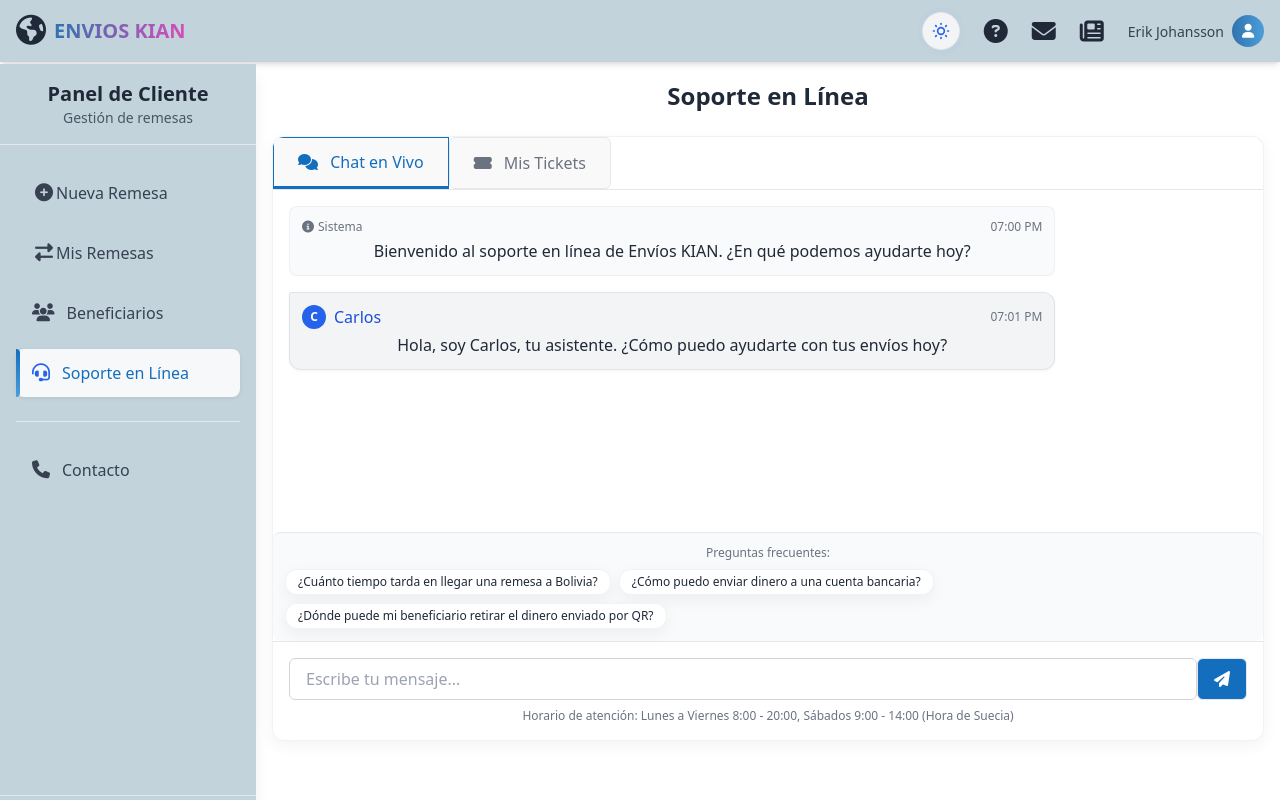
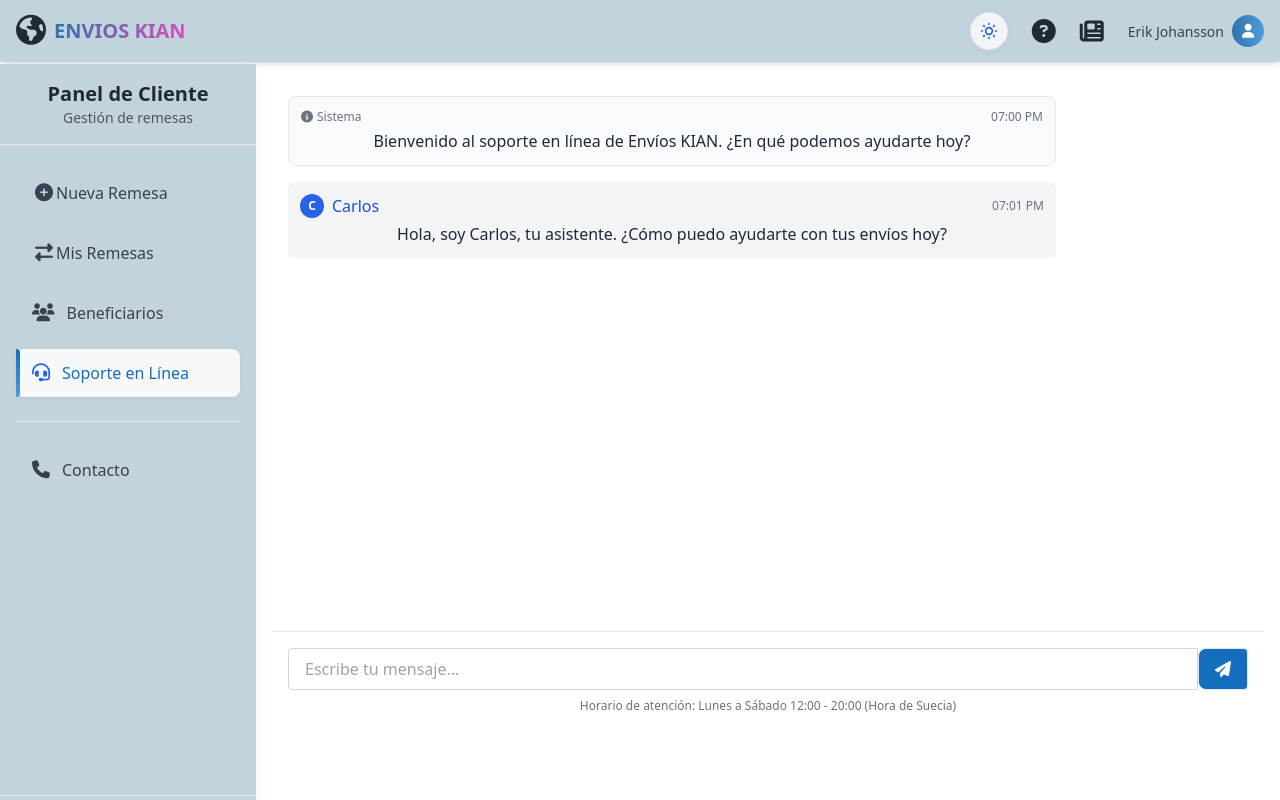
Before and after one commit to astlimbarko/envios-kian, a Vue app: page /cliente/soporte in a window 1280 px wide. Built offline with nearby package versions, Linux system fonts and the light colour scheme.

Commit message:
mejore estetica de BeneficiariosMorales.vue, modifique Soporte quita muchas cosas, quite mensajes de Navbar

```diff
--- a/src/paginas/cliente/Soporte.vue
+++ b/src/paginas/cliente/Soporte.vue
@@ -1,8 +1,7 @@
 <script setup>
 import { ref } from 'vue'
 
-// Estado para el chat y los tickets
-const activeTab = ref('chat')
+// Estado para el chat
 const mensajes = ref([
   {
     id: 1,
@@ -50,7 +49,6 @@ const enviarMensaje = () => {
 
   nuevoMensaje.value = ''
 
-  // Simular respuesta después de un breve retraso
   setTimeout(() => {
     mensajes.value.push({
       id: mensajes.value.length + 1,
@@ -62,24 +60,6 @@ const enviarMensaje = () => {
   }, 1000)
 }
 
-// Tickets de soporte
-const tickets = ref([
-  {
-    id: 'TIC-2023-001',
-    asunto: 'Problema con remesa a Bolivia',
-    estado: 'resuelto',
-    fecha: '15/04/2023',
-    ultimaActualizacion: '18/04/2023'
-  },
-  {
-    id: 'TIC-2023-002',
-    asunto: 'Consulta sobre tipos de cambio',
-    estado: 'en_proceso',
-    fecha: '20/04/2023',
-    ultimaActualizacion: '21/04/2023'
-  }
-])
-
 // Usar una FAQ predefinida
 const usarFAQ = (faq) => {
   nuevoMensaje.value = faq.pregunta
@@ -87,38 +67,7 @@ const usarFAQ = (faq) => {
 </script>
 
 <template>
-  <div>
-    <h1 class="text-2xl font-bold text-gray-800 mb-6">Soporte en Línea</h1>
-
-    <!-- Pestañas -->
-    <div class="bg-white rounded-lg shadow-md overflow-hidden mb-6">
-      <div class="flex border-b">
-        <button
-          @click="activeTab = 'chat'"
-          :class="[
-            'py-3 px-6 focus:outline-none',
-            activeTab === 'chat'
-              ? 'text-[#146EBE] border-b-2 border-[#146EBE] font-medium'
-              : 'text-gray-500 hover:text-gray-700'
-          ]"
-        >
-          <i class="fas fa-comments mr-2"></i> Chat en Vivo
-        </button>
-        <button
-          @click="activeTab = 'tickets'"
-          :class="[
-            'py-3 px-6 focus:outline-none',
-            activeTab === 'tickets'
-              ? 'text-[#146EBE] border-b-2 border-[#146EBE] font-medium'
-              : 'text-gray-500 hover:text-gray-700'
-          ]"
-        >
-          <i class="fas fa-ticket-alt mr-2"></i> Mis Tickets
-        </button>
-      </div>
-
-      <!-- Chat en vivo -->
-      <div v-if="activeTab === 'chat'" class="h-[calc(100vh-250px)] flex flex-col">
+  <div class="h-[calc(100vh-150px)] flex flex-col">
     <!-- Mensajes -->
     <div class="flex-1 p-4 overflow-y-auto space-y-4">
       <div
@@ -165,20 +114,7 @@ const usarFAQ = (faq) => {
       </div>
     </div>
 
-        <!-- Sugerencias de preguntas frecuentes -->
-        <div class="p-3 bg-gray-50 border-t border-gray-200">
-          <p class="text-xs text-gray-500 mb-2">Preguntas frecuentes:</p>
-          <div class="flex flex-wrap gap-2">
-            <button
-              v-for="(faq, index) in faqs"
-              :key="index"
-              @click="usarFAQ(faq)"
-              class="text-xs bg-white border border-gray-300 rounded-full px-3 py-1 hover:bg-gray-100"
-            >
-              {{ faq.pregunta }}
-            </button>
-          </div>
-        </div>
+
 
     <!-- Input para nuevo mensaje -->
     <div class="p-4 border-t border-gray-200">
@@ -197,176 +133,8 @@ const usarFAQ = (faq) => {
         </button>
       </form>
       <p class="text-xs text-gray-500 mt-2">
-            Horario de atención: Lunes a Viernes 8:00 - 20:00, Sábados 9:00 - 14:00 (Hora de Suecia)
+        Horario de atención: Lunes a Sábado 12:00 - 20:00 (Hora de Suecia)
       </p>
     </div>
   </div>
-
-      <!-- Tickets de soporte -->
-      <div v-if="activeTab === 'tickets'" class="p-4">
-        <div class="mb-4 flex justify-between items-center">
-          <h3 class="text-lg font-semibold text-gray-800">Mis Tickets de Soporte</h3>
-          <button class="bg-[#146EBE] text-white px-4 py-2 rounded text-sm hover:bg-blue-700 transition-colors">
-            <i class="fas fa-plus mr-2"></i> Nuevo Ticket
-          </button>
-        </div>
-
-        <div class="overflow-x-auto">
-          <table class="min-w-full divide-y divide-gray-200">
-            <thead class="bg-gray-50">
-              <tr>
-                <th scope="col" class="px-6 py-3 text-left text-xs font-medium text-gray-500 uppercase tracking-wider">
-                  ID Ticket
-                </th>
-                <th scope="col" class="px-6 py-3 text-left text-xs font-medium text-gray-500 uppercase tracking-wider">
-                  Asunto
-                </th>
-                <th scope="col" class="px-6 py-3 text-left text-xs font-medium text-gray-500 uppercase tracking-wider">
-                  Estado
-                </th>
-                <th scope="col" class="px-6 py-3 text-left text-xs font-medium text-gray-500 uppercase tracking-wider">
-                  Fecha
-                </th>
-                <th scope="col" class="px-6 py-3 text-left text-xs font-medium text-gray-500 uppercase tracking-wider">
-                  Acciones
-                </th>
-              </tr>
-            </thead>
-            <tbody class="bg-white divide-y divide-gray-200">
-              <tr v-for="ticket in tickets" :key="ticket.id">
-                <td class="px-6 py-4 whitespace-nowrap text-sm font-medium text-gray-900">
-                  {{ ticket.id }}
-                </td>
-                <td class="px-6 py-4 whitespace-nowrap text-sm text-gray-500">
-                  {{ ticket.asunto }}
-                </td>
-                <td class="px-6 py-4 whitespace-nowrap">
-                  <span
-                    :class="[
-                      'px-2 inline-flex text-xs leading-5 font-semibold rounded-full',
-                      ticket.estado === 'resuelto'
-                        ? 'bg-green-100 text-green-800'
-                        : ticket.estado === 'en_proceso'
-                          ? 'bg-yellow-100 text-yellow-800'
-                          : 'bg-gray-100 text-gray-800'
-                    ]"
-                  >
-                    {{ ticket.estado === 'resuelto' ? 'Resuelto' : ticket.estado === 'en_proceso' ? 'En proceso' : 'Nuevo' }}
-                  </span>
-                </td>
-                <td class="px-6 py-4 whitespace-nowrap text-sm text-gray-500">
-                  <div>Creado: {{ ticket.fecha }}</div>
-                  <div class="text-xs">Actualizado: {{ ticket.ultimaActualizacion }}</div>
-                </td>
-                <td class="px-6 py-4 whitespace-nowrap text-sm text-gray-500">
-                  <button class="text-blue-600 hover:text-blue-900 mr-3">
-                    <i class="fas fa-eye"></i>
-                  </button>
-                </td>
-              </tr>
-            </tbody>
-          </table>
-        </div>
-
-        <div v-if="tickets.length === 0" class="py-8 text-center text-gray-500">
-          <i class="fas fa-ticket-alt text-4xl mb-3 text-gray-300"></i>
-          <p>No tienes tickets de soporte activos.</p>
-        </div>
-      </div>
-    </div>
-  </div>
 </template>
-
-<style scoped>
-/* Mica effect (Windows 11) */
-.bg-white {
-  border-radius: 12px;
-  box-shadow: 0 5px 15px rgba(0, 0, 0, 0.05);
-  border: 1px solid rgba(209, 213, 219, 0.3);
-  backdrop-filter: blur(10px);
-}
-
-/* Estilo para chat */
-div[class*='p-3 rounded-lg'] {
-  border-radius: 12px;
-  transition: all 0.2s ease;
-  border: 1px solid rgba(209, 213, 219, 0.3);
-}
-
-/* Estilo para mensajes del cliente */
-div[class*='bg-blue-100 ml-auto'] {
-  border-radius: 12px 12px 2px 12px;
-  box-shadow: 0 1px 3px rgba(0, 0, 0, 0.05);
-  border: 1px solid rgba(59, 130, 246, 0.2);
-}
-
-/* Estilo para mensajes del agente */
-div[class*='bg-gray-100']:not(.border) {
-  border-radius: 2px 12px 12px 12px;
-  box-shadow: 0 1px 3px rgba(0, 0, 0, 0.05);
-  border: 1px solid rgba(209, 213, 219, 0.5);
-}
-
-/* Estilo para mensajes del sistema */
-div[class*='bg-gray-50 border'] {
-  border-radius: 8px;
-}
-
-/* Estilos para pestañas */
-button[class*='py-3 px-6'] {
-  transition: all 0.3s ease;
-}
-
-.border-b-2 {
-  border-bottom-width: 3px;
-  border-radius: 0;
-}
-
-/* Botones y controles */
-button, input, textarea {
-  transition: all 0.15s ease;
-  border-radius: 6px;
-}
-
-button:active:not(:disabled) {
-  transform: scale(0.98);
-}
-
-input:focus, textarea:focus {
-  box-shadow: 0 0 0 3px rgba(20, 110, 190, 0.2);
-}
-
-/* Estilo para preguntas frecuentes */
-button[class*='text-xs bg-white border'] {
-  transition: all 0.2s ease;
-}
-
-button[class*='text-xs bg-white border']:hover {
-  background-color: rgba(20, 110, 190, 0.1);
-  transform: translateY(-1px);
-}
-
-/* Estilos para la tabla */
-table {
-  border-collapse: separate;
-  border-spacing: 0;
-}
-
-thead {
-  background: linear-gradient(to right, rgba(249, 250, 251, 0.8), rgba(249, 250, 251, 0.6));
-}
-
-tbody tr {
-  transition: all 0.2s ease;
-}
-
-tbody tr:hover {
-  background-color: rgba(20, 110, 190, 0.05);
-}
-
-/* Estilo para badges de estado */
-span[class*='px-2 inline-flex text-xs'] {
-  padding: 0.2rem 0.5rem;
-  box-shadow: 0 1px 2px rgba(0, 0, 0, 0.05);
-}
-</style>
--- a/src/paginas/cliente/navbar.vue
+++ b/src/paginas/cliente/navbar.vue
@@ -52,10 +52,7 @@ const toggleSidebar = () => {
           <span class="absolute -bottom-8 left-1/2 transform -translate-x-1/2 bg-white dark:bg-gray-800 text-gray-800 dark:text-white px-2 py-1 rounded text-sm opacity-0 group-hover:opacity-100 transition-opacity whitespace-nowrap shadow-md">FAQ</span>
         </router-link>
 
-        <router-link to="/mensajes" class="hidden sm:flex items-center text-gray-800 dark:text-white hover:text-blue-700 dark:hover:text-blue-300 transition-colors relative group">
-          <i class="fas fa-envelope text-xl sm:text-2xl icon-neon"></i>
-          <span class="absolute -bottom-8 left-1/2 transform -translate-x-1/2 bg-white dark:bg-gray-800 text-gray-800 dark:text-white px-2 py-1 rounded text-sm opacity-0 group-hover:opacity-100 transition-opacity whitespace-nowrap shadow-md">Mensajes</span>
-        </router-link>
+
 
         <router-link to="/blog" class="hidden sm:flex items-center text-gray-800 dark:text-white hover:text-blue-700 dark:hover:text-blue-300 transition-colors relative group">
           <i class="fas fa-newspaper text-xl sm:text-2xl icon-neon"></i>
```
Also changed, not shown: src/paginas/cliente/BeneficiariosModales.vue (+38 -23 lines). Lines whose indentation alone changed are shown as unchanged.
